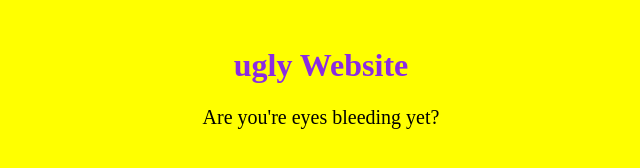
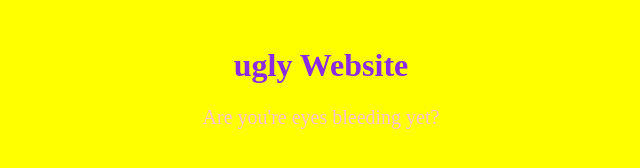
Before and after one commit to SHH-ICS/html-page-NickT907, a plain HTML site: page index.html in a window 1280 px wide. Shown: the whole page, without its empty margins (319-959 px from the left). Drawn offline with Linux system fonts and the light colour scheme.

Commit message:
Changed color of paragraph

```diff
--- a/css/style.css
+++ b/css/style.css
@@ -8,6 +8,6 @@ h1 {
 }
 
 p {
-  font-family: pink;
+  color: pink;
   font-size: 20px;
 }
```
